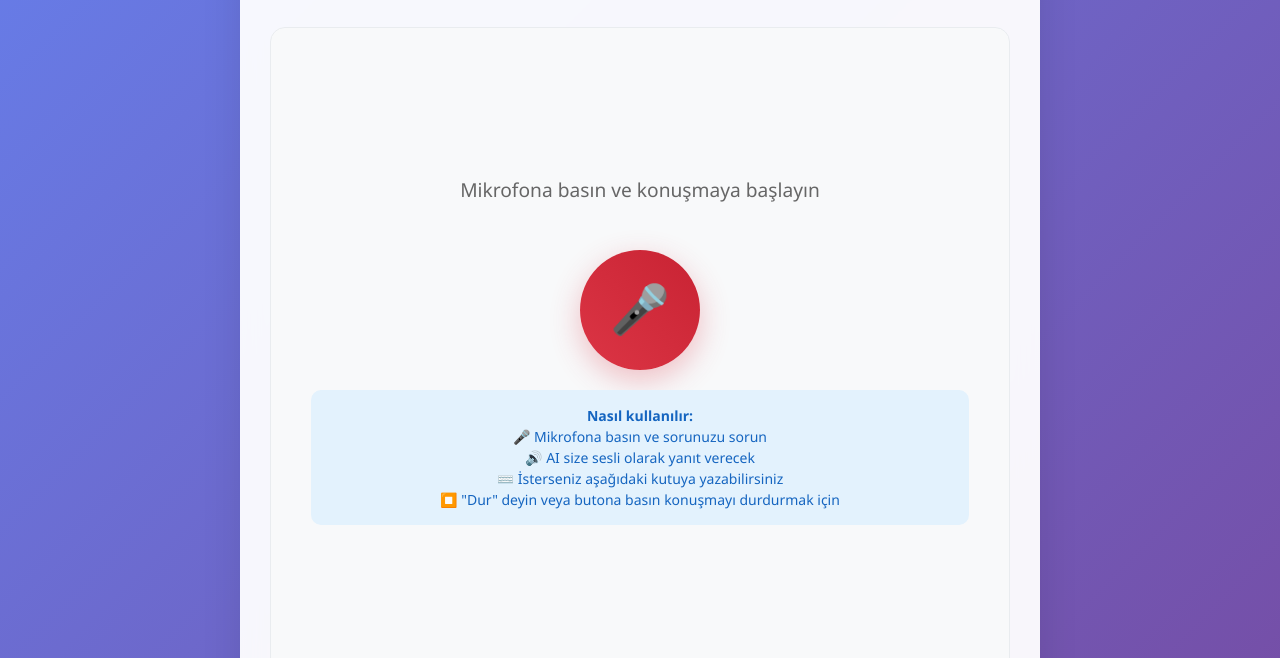
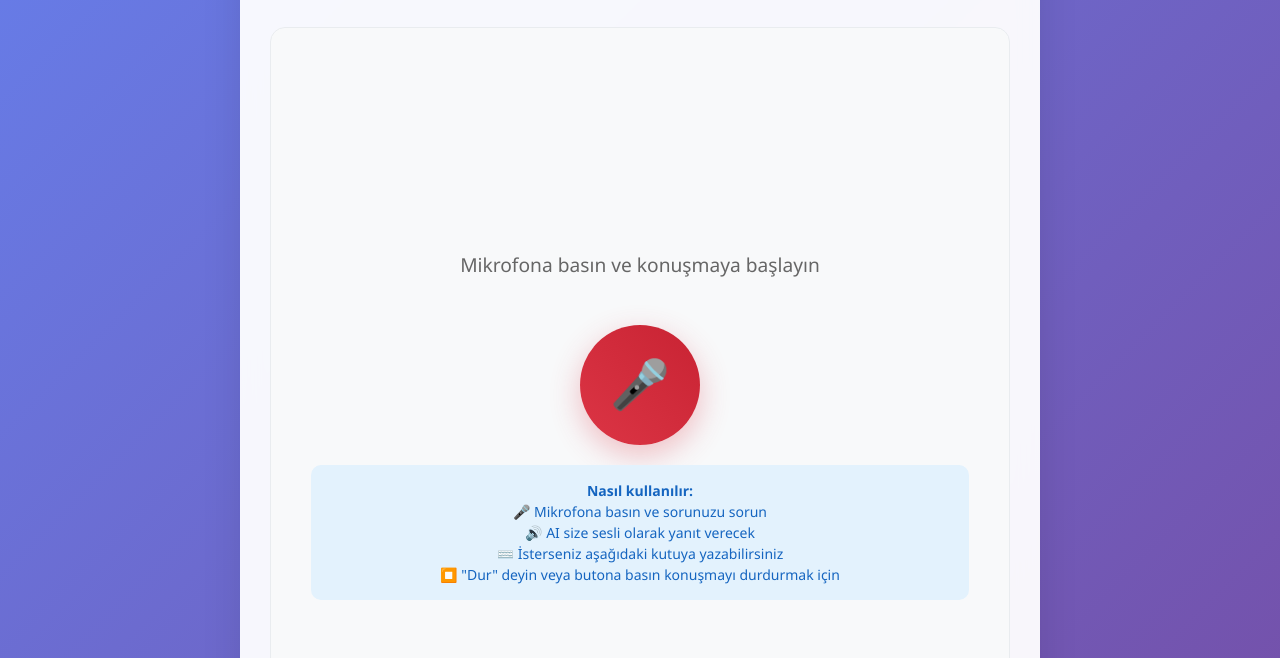
Before and after one commit to ozerarslan/lowentech-ai-assistant, a website: page public/index.html in a window 1280 px wide. Shown: the part 142-800 px from the top of the page. Drawn offline with Linux system fonts and the light colour scheme.

Commit message:
Panel yüksekliği artırıldı

```diff
--- a/public/index.html
+++ b/public/index.html
@@ -59,7 +59,7 @@
             background: #f8f9fa;
             border-radius: 15px;
             padding: 20px;
-            height: 650px;
+            height: 800px;
             overflow-y: auto;
             margin-bottom: 20px;
             border: 1px solid #e9ecef;
```
